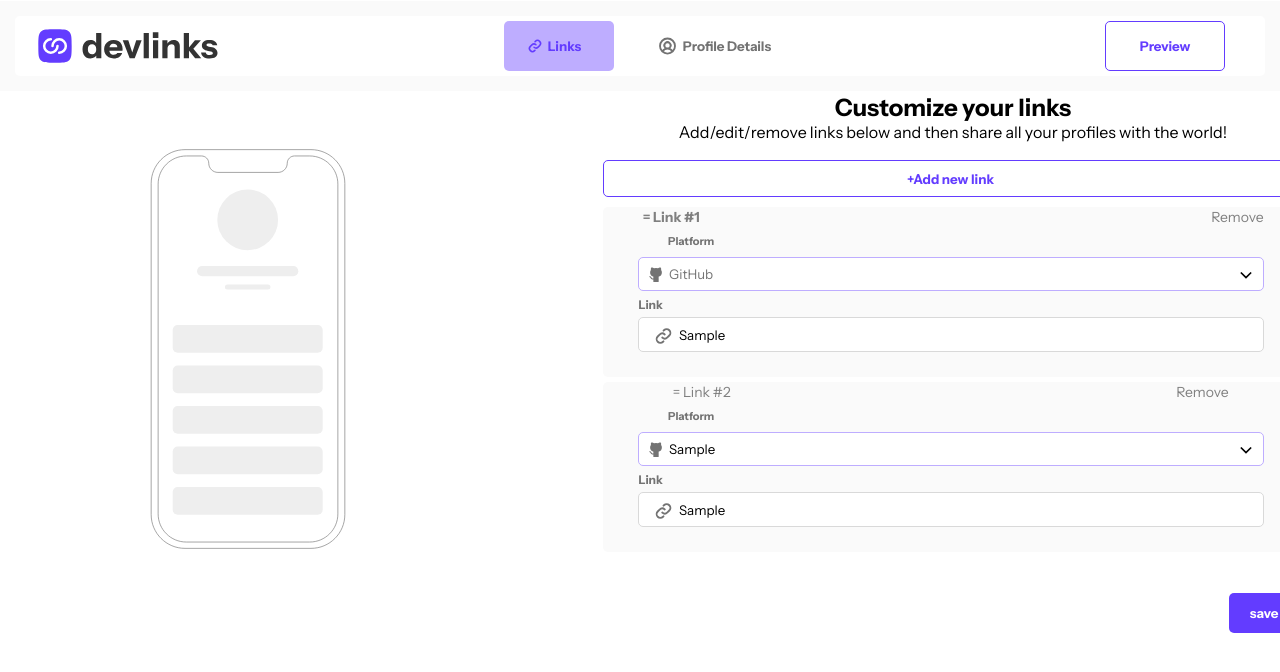
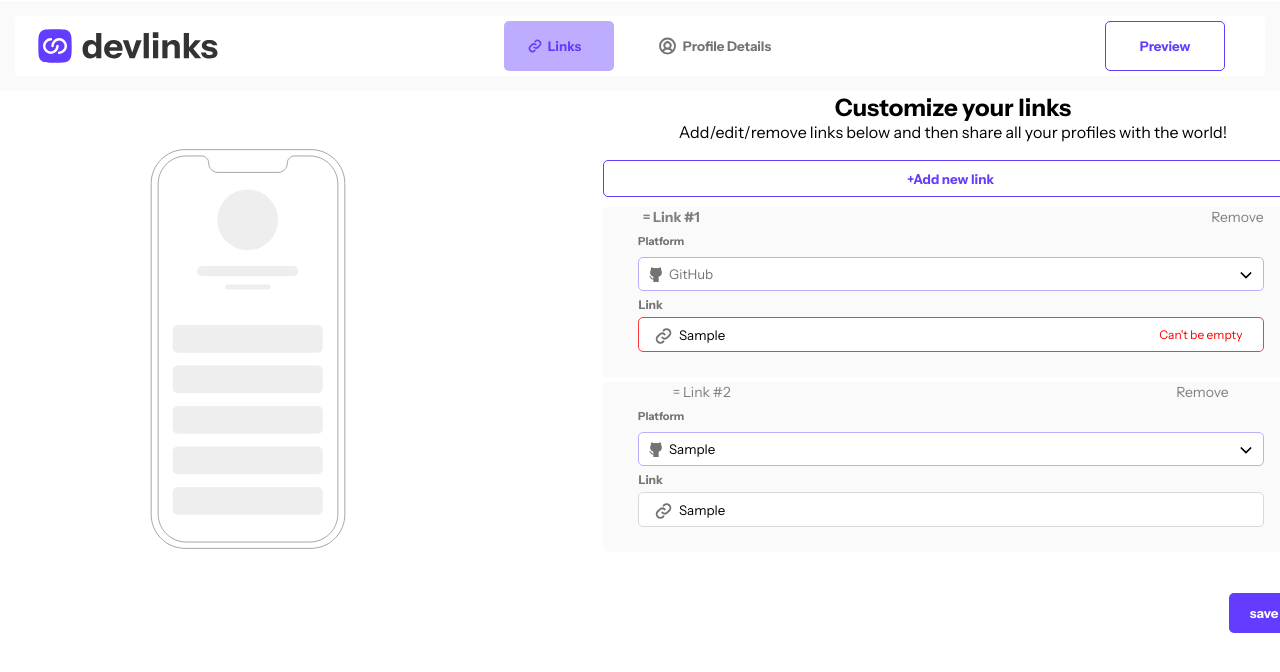
Before and after one commit to jay-menz/Link-sharing-app, a React (Create React App) app: page /AddedLinks in a window 1280 px wide. Both pictures are taken after typing "Sample", "Sample", "Sample", "Sample" into the empty fields and a click on the button "save". Shown: the top 672 px of the page. Built offline with nearby package versions, Linux system fonts and the light colour scheme; no server answers.

Commit message:
added links link one error activation

```diff
--- a/src/AddedLinks.css
+++ b/src/AddedLinks.css
@@ -118,7 +118,6 @@ form label {
 }
 
 .link-newLink-section {
-  /* border: 2px solid red; */
   margin-top: 25px;
 }
 
@@ -146,9 +145,57 @@ form label {
   position: absolute;
   top: 593px;
   right: 1px;
-  /* width: 790px;  */
   width: 100%;
   height: 50px;
+}
+
+.links-section {
+  width: 90%;
+  height: 60px;
+  margin-top: 5px;
+  margin-left: 35px;
+  position: relative;
+}
+
+.links-text {
+  margin-right: 600px;
+  font-size: 12px;
+  font-weight: bold;
+  color: #737373;
+}
+
+.linksInput input{
+  border: 1px solid #d9d9d9;
+  height: 35px;
+  width: 100%;
+  border-radius: 5px;
+  padding-left: 40px;
+  margin-top: 5px;
+}
+
+.links-one-error-message {
+  color: red;
+  font-size: 12px;
+  margin-left: 80%;
+  margin-top: -25px;
+}
+
+.input-field.invalid {
+  border: 1px solid #ff3939;
+}
+
+.input-field.filled {
+  border: 1px solid #d9d9d9;
+}
+
+
+.youtube-link-section{
+  /* border: 2px solid red; */
+  width: 90%;
+  height: 60px;
+  margin-top: 5px;
+  margin-left: 35px;
+  position: relative;
 }
 
 .links-linkOneContainer {
@@ -271,7 +318,7 @@ form label {
 
 
 
-.AddedLinksaveBtn .AddedOneLinksave {
+.AddedLinksaveBtn .AddedLinksave {
   width: 70px;
   height: 40px;
   margin-left: 1230px;
@@ -281,7 +328,6 @@ form label {
   color: white;
   text-align: center;
   line-height: 40px;
-  /* border: 2px solid red; */
 }
 
 .saveBtn .save:hover {
--- a/src/AddedLinks.jsx
+++ b/src/AddedLinks.jsx
@@ -26,12 +26,13 @@ const AddedLinks = () => {
   const [selectedPlatform, setSelectedPlatform] = useState("");
   const [selectedPlatformTwo, setSelectedPlatformTwo] = useState("YouTube");
   const [isActive, setIsActive] = useState(false);
-  const [linkOneErrorSaveButton, setLinkOneErrorSaveButton] = React.useState(true);
+  const [linkOneErrorSaveButton, setLinkOneErrorSaveButton] =
+    React.useState(true);
 
-  const [linkOneEmpty, setLinkOneEmpty] = React.useState("");
+  const [linksOneEmpty, setLinksOneEmpty] = React.useState("");
 
   const handleOnChangeLinkOneEmpty = (event) => {
-    setLinkOneEmpty(event.target.value);
+    setLinksOneEmpty(event.target.value);
   };
 
   const [linkTwoUrlCheck, setLinkTwoUrlCheck] = React.useState("");
@@ -41,8 +42,8 @@ const AddedLinks = () => {
   };
 
   //error and success message
-  const [linkOneEmptyError, setLinkOneEmptyError] = React.useState(false);
-  const [linkOneEmptyErrorMessage, setLinkOneEmptyErrorMessage] =
+  const [linksOneEmptyError, setLinksOneEmptyError] = React.useState(false);
+  const [linksOneEmptyErrorMessage, setLinksOneEmptyErrorMessage] =
     React.useState("");
 
   //error and success message for the link two to check the url
@@ -50,7 +51,7 @@ const AddedLinks = () => {
   const [linkTwoUrlCheckErrorMessage, setLinkTwoUrlCheckErrorMessage] =
     React.useState("");
 
-  const [showSaveButton, setShowSaveButton] = React.useState(true); //show save button on load
+  const [showsSaveBtn, setShowsSaveBtn] = React.useState(true); //show save button on load
   const [showLoadingg, setShowLoadingg] = React.useState(false); //show loading state when button is clicked
 
   const [linkOneBorderError, setLinkOneBorderError] = React.useState(false); //set border error to the color red
@@ -58,6 +59,36 @@ const AddedLinks = () => {
 
   const [linkTwoBorderError, setLinkTwoBorderError] = React.useState(false); //set border error to the color red
   const [linkTwoInputError, setLinkTwoInputError] = React.useState(false); //set label error to the color red
+
+  const [linksOne, setLinksOne] = React.useState("");
+  const handleLinksOneNotFilled = (event) => {
+    setLinksOne(event.target.value);
+  };
+
+  const handleLinkOneTwoSaveBtn = async () => {
+     //validate the link1 field before granting access
+     let checkErrorSum = 0;
+
+     if (linksOneEmpty == "" || linksOneEmpty == null) {
+       setLinksOneEmptyError(true);
+       setLinksOneEmptyErrorMessage("Can't be empty");
+       setLinkOneBorderError(true);
+       setInputError(true);
+
+       setTimeout(() => {
+         setLinksOneEmptyError();
+         setLinksOneEmptyErrorMessage("");
+         setLinkOneBorderError(false);
+         setInputError(false);
+       }, 5000);
+
+       checkErrorSum++;
+     }
+  };
+
+  // const handleLinkTwoCheckUrl = async () => {
+
+  // }
 
   const myRef = useRef(null);
   const myRefTwo = useRef(null);
@@ -69,7 +100,6 @@ const AddedLinks = () => {
       } else {
         myRef.current.className = "dropdown";
       }
-
     }
 
     if (whichOne === 2) {
@@ -83,29 +113,27 @@ const AddedLinks = () => {
     console.log("I just clicked");
   };
 
-
   const handlePlatformSelectTwo = (platform) => {
-    setSelectedPlatformTwo(platform)
-  }
-
+    setSelectedPlatformTwo(platform);
+  };
 
   const handlePlatformSelect = (platform) => {
-    setSelectedPlatform(platform)
+    setSelectedPlatform(platform);
     myRef.current.className = "dropdown hidden";
-    myRefTwo.current.className = "dropdown hidden"
-  }
+    myRefTwo.current.className = "dropdown hidden";
+  };
 
   const handleLinkOneSaveBtn = async () => {
     //validate the link1 field before granting access
     let checkErrorSum = 0;
 
-    if (linkOneEmpty == "" || linkOneEmpty == null) {
-      setLinkOneEmptyError(true);
-      setLinkOneEmptyErrorMessage("Can't be empty");
+    if (linksOneEmpty == "" || linksOneEmpty == null) {
+      setLinksOneEmptyError(true);
+      setLinksOneEmptyErrorMessage("Can't be empty");
 
       setTimeout(() => {
-        setLinkOneEmptyError();
-        setLinkOneEmptyErrorMessage("");
+        setLinksOneEmptyError();
+        setLinksOneEmptyErrorMessage("");
       }, 5000);
 
       checkErrorSum++;
@@ -219,7 +247,8 @@ const AddedLinks = () => {
                   <img src={chevronDown} alt="" className="arrowDown" />
                   <div className={"dropdown hidden"} ref={myRef}>
                     <div className="github">
-                      <div className="icon-text-container"
+                      <div
+                        className="icon-text-container"
                         onClick={() => handlePlatformSelect("GitHub")}
                       >
                         <img src={githubImg} alt="" />
@@ -227,7 +256,8 @@ const AddedLinks = () => {
                       </div>
                     </div>
                     <div className="github">
-                      <div className="icon-text-container"
+                      <div
+                        className="icon-text-container"
                         onClick={() => handlePlatformSelect("YouTube")}
                       >
                         <img src={youtubeImg} alt="" />
@@ -235,7 +265,8 @@ const AddedLinks = () => {
                       </div>
                     </div>
                     <div className="github">
-                      <div className="icon-text-container"
+                      <div
+                        className="icon-text-container"
                         onClick={() => handlePlatformSelect("LinkedIn")}
                       >
                         <img src={linkedInImg} alt="" />
@@ -243,7 +274,8 @@ const AddedLinks = () => {
                       </div>
                     </div>
                     <div className="github">
-                      <div className="icon-text-container"
+                      <div
+                        className="icon-text-container"
                         onClick={() => handlePlatformSelect("Facebook")}
                       >
                         <img src={facebookImg} alt="" />
@@ -251,7 +283,8 @@ const AddedLinks = () => {
                       </div>
                     </div>
                     <div className="github">
-                      <div className="icon-text-container"
+                      <div
+                        className="icon-text-container"
                         onClick={() => handlePlatformSelect("Frontend Mentor")}
                       >
                         <img src={frontendmentorImg} alt="" />
@@ -262,16 +295,27 @@ const AddedLinks = () => {
                 </div>
               </form>
 
-              <div className="link-section">
-                <p className="link-text">Link</p>
-                <div className="linkInput">
+              <div className="links-section">
+                <p className="links-text">Link</p>
+                <div className="linksInput">
                   <input
                     type="text"
                     name=""
-                    id=""
+                    id="added links link one input"
                     placeholder="e.g.https://github.com/johnappleseed"
-                    className="linkInput"
+                    className={`input-field ${
+                      linksOneEmptyError ? "invalid" : ""
+                    }`}
+                    value={linksOne}
+                    onChange={handleLinksOneNotFilled}
                   />
+
+                  {linksOneEmptyError && (
+                    <p className="links-one-error-message">
+                      {linksOneEmptyErrorMessage}
+                    </p>
+                  )}
+
                   <img src={iconLink} alt="" className="link-icon" />
                 </div>
               </div>
@@ -313,7 +357,8 @@ const AddedLinks = () => {
                   <img src={chevronDown} alt="" className="arrowDown" />
                   <div className={"dropdown hidden"} ref={myRefTwo}>
                     <div className="github">
-                      <div className="icon-text-container"
+                      <div
+                        className="icon-text-container"
                         onClick={() => handlePlatformSelectTwo("GitHub")}
                       >
                         <img src={githubImg} alt="" />
@@ -321,7 +366,8 @@ const AddedLinks = () => {
                       </div>
                     </div>
                     <div className="github">
-                      <div className="icon-text-container"
+                      <div
+                        className="icon-text-container"
                         onClick={() => handlePlatformSelectTwo("YouTube")}
                       >
                         <img src={youtubeImg} alt="" />
@@ -329,7 +375,8 @@ const AddedLinks = () => {
                       </div>
                     </div>
                     <div className="github">
-                      <div className="icon-text-container"
+                      <div
+                        className="icon-text-container"
                         onClick={() => handlePlatformSelectTwo("LinkedIn")}
                       >
                         <img src={linkedInImg} alt="" />
@@ -337,7 +384,8 @@ const AddedLinks = () => {
                       </div>
                     </div>
                     <div className="github">
-                      <div className="icon-text-container"
+                      <div
+                        className="icon-text-container"
                         onClick={() => handlePlatformSelectTwo("Facebook")}
                       >
                         <img src={facebookImg} alt="" />
@@ -345,8 +393,11 @@ const AddedLinks = () => {
                       </div>
                     </div>
                     <div className="github">
-                      <div className="icon-text-container"
-                       onClick={() => handlePlatformSelectTwo("Frontend Mentor")}
+                      <div
+                        className="icon-text-container"
+                        onClick={() =>
+                          handlePlatformSelectTwo("Frontend Mentor")
+                        }
                       >
                         <img src={frontendmentorImg} alt="" />
                         <p>Frontend Mentor</p>
@@ -356,14 +407,14 @@ const AddedLinks = () => {
                 </div>
               </form>
 
-              <div className="link-section">
+              <div className="youtube-link-section">
                 <p className="link-text">Link</p>
                 <div className="linkInput">
                   <input
                     type="text"
                     name=""
                     id=""
-                    placeholder="e.g.https://github.com/johnappleseed"
+                    placeholder="e.g.https://www.youtube.com/benwright"
                     className="linkInput"
                   />
                   <img src={iconLink} alt="" className="link-icon" />
@@ -374,7 +425,15 @@ const AddedLinks = () => {
         </div>
 
         <div className="AddedLinksaveBtn">
-          <button className="AddedOneLinksave">save</button>
+          {showsSaveBtn && (
+            <button
+              className="AddedLinksave"
+              onClick={() => handleLinkOneTwoSaveBtn()}
+              // onClick={() => handleLinkTwoCheckUrl()}
+            >
+              save
+            </button>
+          )}
         </div>
       </div>
       {/* </div> */}
--- a/src/AddedOneLink.css
+++ b/src/AddedOneLink.css
@@ -123,7 +123,6 @@ body {
 .platform-text {
   position: absolute;
   top: 15%;
-  left: 30px;
   transform: translateY(-50%);
   margin: 0;
   font-weight: 700;
@@ -348,15 +347,27 @@ button:hover {
 }
 
 .link-section {
-  /* border: 2px solid red; */
   width: 90%;
   height: 60px;
   margin-top: 5px;
-  margin-left: 35px;
+  margin-left: 30px;
   position: relative;
 }
 
+.link-one-error-message {
+  color: red;
+  font-size: 12px;
+  margin-left: 80%;
+  margin-top: -25px;
+}
 
+.input-field.invalid {
+  border: 1px solid #ff3939;
+}
+
+.input-field.filled {
+  border: 1px solid #d9d9d9;
+}
 
 .linkInput input{
   border: 1px solid #d9d9d9;
@@ -367,6 +378,7 @@ button:hover {
   margin-top: 5px;
   /* border: 2px solid red; */
 }
+
 
 .linkInput input:hover {
   border-color: #633cff;
--- a/src/Profile.css
+++ b/src/Profile.css
@@ -456,7 +456,7 @@ body {
 }
 
 .input-field.invalid {
-  border: 2px solid red;
+  border: 1px solid #ff3939;
 }
 
 .error-message {
```
Also changed, not shown: src/AddedOneLink.jsx (+18 -2 lines), src/Preview.css (+9 -3 lines), src/Preview.jsx (+19 -10 lines). Lines whose indentation alone changed are shown as unchanged.
